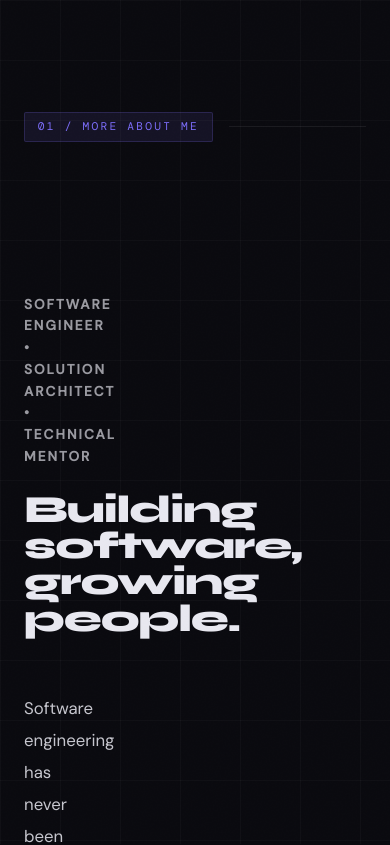
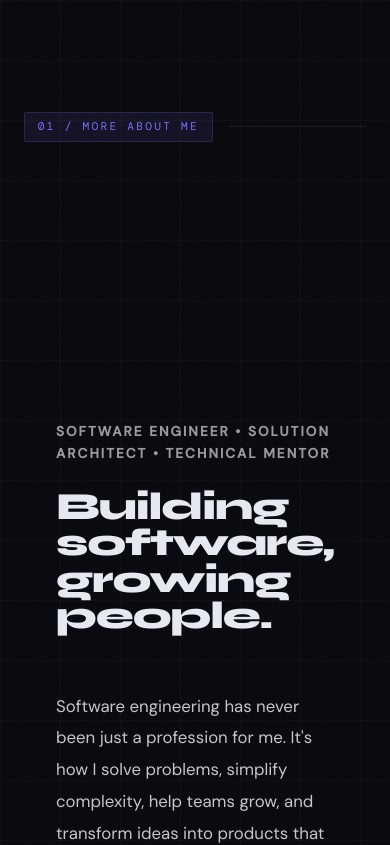
Before and after one commit to DamianMarquez/dmpage, a React (Vite) app in the folder client/: page /sections/about in a window 390 px wide. Shown: the top 845 px of the page. Built offline with nearby package versions, Linux system fonts and the light colour scheme; no server answers; a web font is replaced by a local one.

Commit message:
fix navegacion about section

```diff
--- a/client/src/pages/sections/AboutPage.css
+++ b/client/src/pages/sections/AboutPage.css
@@ -357,3 +357,61 @@
     }
 
 }
+
+/* Mobile: center content and stretch to full width while keeping readable max widths for inner blocks */
+@media (max-width: 768px) {
+    .about-layout {
+        grid-template-columns: 1fr; /* Collapse to a single column */
+        max-width: 100%;
+        padding-left: 1rem;
+        padding-right: 1rem;
+        gap: 2rem;
+        justify-items: center;
+        align-items: start;
+    }
+
+    /* Center content area and let it occupy available width */
+    .about-page {
+        width: 100%;
+        display: grid;
+        place-items: center;
+        gap: 4rem;
+        text-align: center;
+        padding-left: 1rem;
+        padding-right: 1rem;
+    }
+
+    /* Make inner blocks full width but keep readable max width and left-aligned text inside blocks */
+    .about-page > * {
+        width: 100%;
+        max-width: 900px;
+        margin: 0 auto;
+        text-align: left;
+    }
+}
+
+/* Ensure that when the navigation is hidden (narrow widths), the About content centers and uses full width */
+@media (max-width: 1200px) {
+  .about-layout {
+    grid-template-columns: 1fr; /* single column when nav is hidden */
+    place-items: center;
+  }
+
+  .about-page {
+    width: 100%;
+    display: grid;
+    place-items: center;
+    gap: 4rem;
+    text-align: center;
+    padding-left: 1rem;
+    padding-right: 1rem;
+  }
+
+  /* Make inner blocks full width but keep readable max width and left-aligned text inside blocks */
+  .about-page > * {
+    width: 100%;
+    max-width: 900px;
+    margin: 0 auto;
+    text-align: left;
+  }
+}
--- a/client/src/pages/sections/SectionNavigation.css
+++ b/client/src/pages/sections/SectionNavigation.css
@@ -1,149 +1,80 @@
 .section-navigation {
-
   width: 220px;
-
   position: sticky;
-
   top: 120px;
-
 }
 
 .navigation-title {
-
   display: block;
-
   margin-bottom: 2rem;
-
   font-size: .75rem;
-
   text-transform: uppercase;
-
   letter-spacing: .2em;
-
   opacity: .45;
-
 }
 
 .section-navigation ul {
-
   list-style: none;
-
   margin: 0;
-
   padding: 0 1.25rem 0 0;
-
   position: relative;
-
 }
 
 .section-navigation ul::before {
-
   content: "";
-
   position: absolute;
-
   right: 4px;
-
   top: 0;
-
   bottom: 0;
-
   width: 2px;
-
   background: rgba(255,255,255,.08);
-
 }
 
 .section-navigation li {
-
   position: relative;
-
   margin-bottom: 1.25rem;
-
   text-align: right;
-
 }
 
 .section-navigation li::before {
-
   content: "";
-
   position: absolute;
-
   right: -18px;
-
   top: 11px;
-
   width: 10px;
-
   height: 10px;
-
   border-radius: 50%;
-
   background: #666;
-
   transition: .25s;
-
 }
 
 .section-navigation li.active::before {
-
   background: var(--accent);
-
   transform: scale(1.4);
-
-    box-shadow: 0 0 0 6px rgba(255,255,255,.05);
-
+  box-shadow: 0 0 12px var(--accent);
 }
 
 .section-navigation a {
-
   display: block;
-
   color: inherit;
-
   text-decoration: none;
-
   opacity: .45;
-
   transition: .25s;
-
 }
 
 .section-navigation li.active a {
-
   opacity: 1;
-
   color: var(--accent);
-
   transform: translateX(-8px);
-
 }
 
 .section-navigation a:hover {
-
   opacity: 1;
-
-}
-
-@media (max-width: 1400px) {
-
-    .section-navigation {
-
-        right: 1rem;
-
-        width: 200px;
-
-    }
-
 }
 
 @media (max-width: 1200px) {
-
+  /* Hide navigation on narrower layouts to allow content to center */
   .section-navigation {
-
     display: none;
-
   }
-
 }
```
Also changed, not shown: client/src/pages/AboutPage.tsx (deleted, +0 -37 lines). Lines whose indentation alone changed are shown as unchanged.
